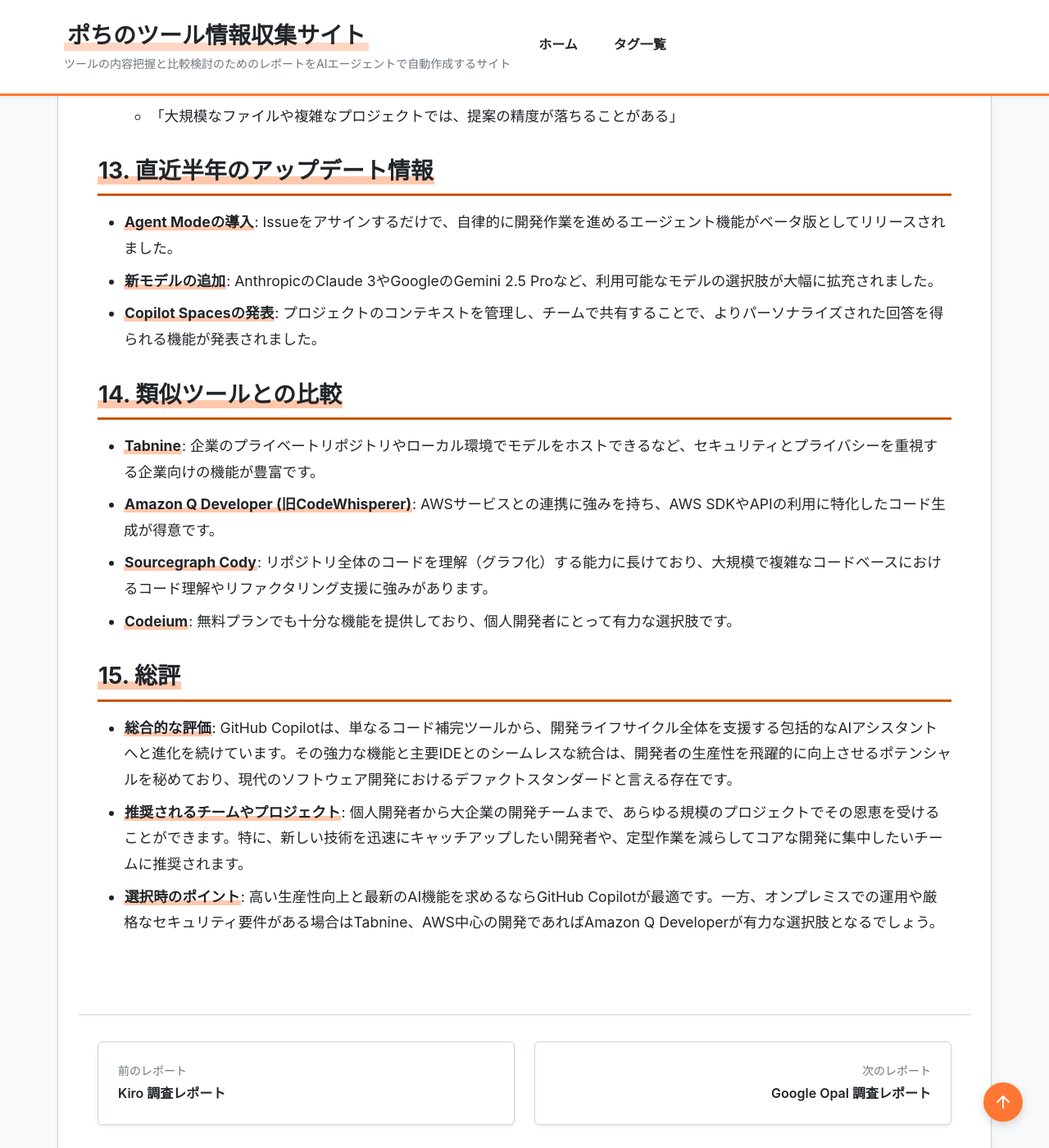
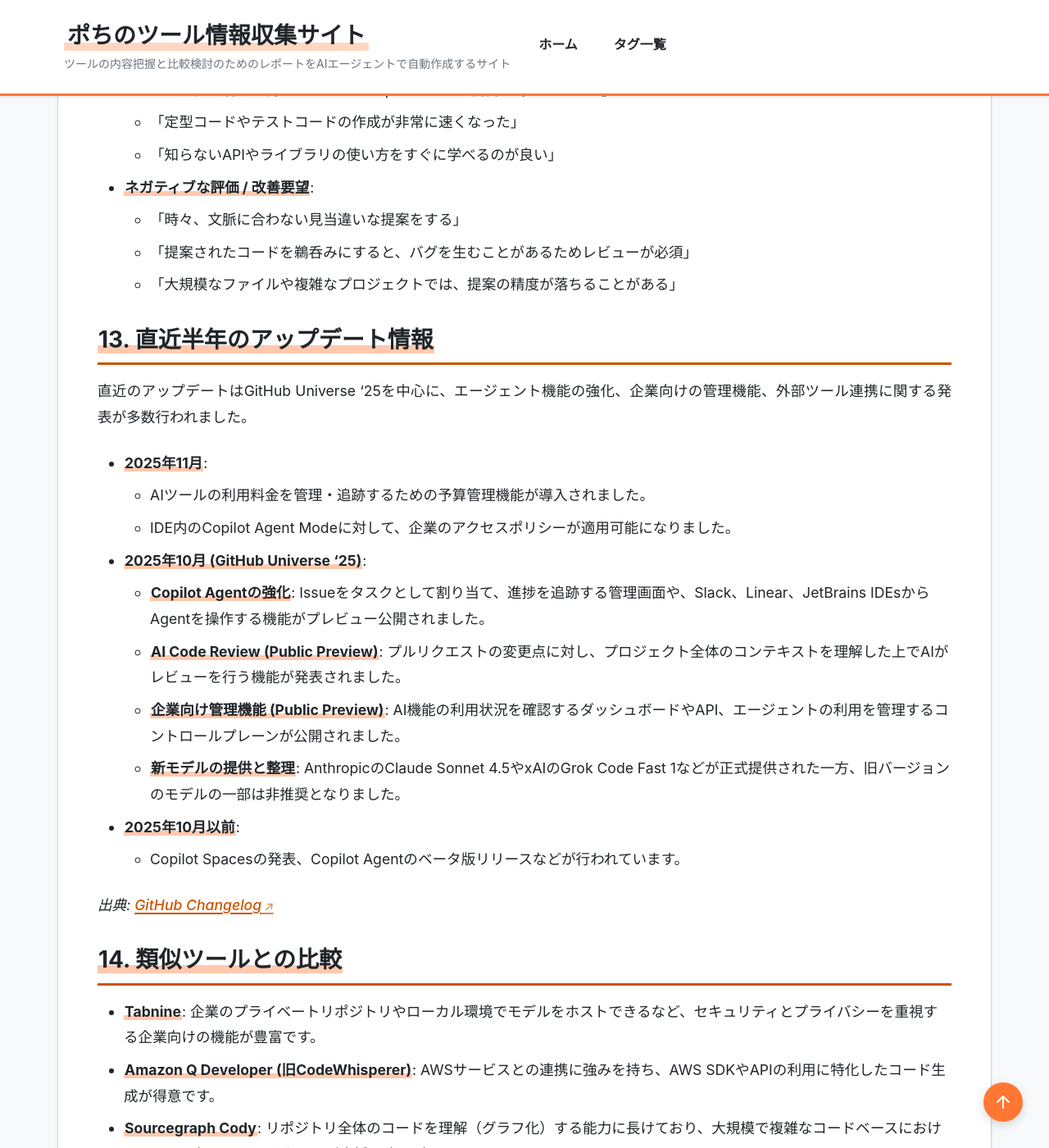
Before and after one commit to aegisfleet/tool-survey-report, a Jekyll site: the page built from _reports/github-copilot.md, in a window 1280 px wide and 1400 px high, scrolled down 6424 px. Shown: the whole window at 82% size. Built offline with Jekyll 4.4.1, drawn with Linux system fonts in a browser that asks for light colours; some of the changed text lies outside the part shown.

Commit message:
feat: Update GitHub Copilot report with latest info (#155)
- Updated the 'last_updated' date to 2025-11-04.
- Revised the 'Major Features' section to include new capabilities announced at GitHub Universe '25, such as enhanced AI Code Review, external tool integrations (Slack, Linear), and the Agent Control Plane.
- Updated the 'Pricing' section to reflect the latest availability of models like Claude 4.5 and Grok Code Fast 1.
- Overhauled the 'Latest Updates' section with a detailed, chronological summary of recent announcements from the official changelog.

Co-authored-by: google-labs-jules[bot] <161369871+google-labs-jules[bot]@users.noreply.github.com>

```diff
--- a/_reports/github-copilot.md
+++ b/_reports/github-copilot.md
@@ -5,7 +5,7 @@ category: "AIコーディング支援"
 developer: "GitHub (Microsoft)"
 official_site: "https://github.com/features/copilot"
 date: "2025-10-19"
-last_updated: "2025-10-19"
+last_updated: "2025-11-04"
 tags:
   - "AI"
   - "コーディング支援"
@@ -47,10 +47,12 @@ relationships:
 
 * **コード補完**: 入力中のコードの文脈を理解し、数行にわたるコードブロックや関数全体をリアルタイムで提案します。
 * **Copilot Chat**: IDE内で自然言語で質問すると、コードの解説、バグの修正案、新しいコードの生成など、対話形式でサポートを提供します。
-* **Agent Mode**: IssueをCopilotに割り当てることで、問題の解決策を自律的に計画し、コードの記述、テスト、プルリクエストの作成までを自動で行います。
-* **Code Review**: プルリクエストの変更点を分析し、潜在的なバグや改善点を自動で指摘します。
+* **Copilot Agent**: IssueをCopilotに割り当てることで、問題の解決策を自律的に計画し、コードの記述、テスト、プルリクエストの作成までを自動で行います。
+* **AI Code Review**: プルリクエストの変更点を分析し、潜在的なバグや改善点を自動で指摘します。GitHub Universe '25で発表されたプレビュー機能では、プロジェクト全体のコンテキストを理解した上でのレビューが可能です。
 * **Copilot Spaces**: プロジェクトに関連するコード、ドキュメント、メモなどを集約し、より精度の高い、プロジェクト固有の回答を生成するためのコンテキスト空間を提供します。
-* **多様なモデル選択**: OpenAIのGPTシリーズ、AnthropicのClaude、GoogleのGeminiなど、タスクに応じて最適なAIモデルを切り替えて利用できます。
+* **多様なモデル選択**: OpenAIのGPTシリーズ、AnthropicのClaude、GoogleのGemini、xAIのGrokなど、タスクに応じて最適なAIモデルを切り替えて利用できます。
+* **外部ツール連携**: SlackやLinearといった外部ツールとの連携機能がパブリックプレビューとして提供され、開発ワークフローをシームレスに接続します。
+* **Agent Control Plane**: 企業がAIエージェントの利用状況を管理・監視し、ポリシーを適用するための一元的なコントロールプレーンです（パブリックプレビュー）。
 
 ## **4. 特徴・強み (Pros)**
 
@@ -71,16 +73,16 @@ relationships:
 
 * **Free**:
   * **価格**: $0
-  * **概要**: 月間の使用制限（補完2,000回、チャット50回など）がある無料プラン。基本的なAIモデルを利用可能。
+  * **概要**: 月間50回のチャットリクエスト、2,000回のコード補完などの使用制限がある無料プラン。Claude Sonnet 3.5, GPT-4.1などの基本モデルにアクセス可能。
 * **Pro**:
   * **価格**: 月額$10 または 年額$100
-  * **概要**: コード補完とチャットが無制限になり、より高性能なAIモデル（GPT-5など）やAgent Modeが利用可能。個人開発者向け。
+  * **概要**: コード補完とチャットが無制限になり、Copilot Agentが利用可能。Claude Sonnet 4.5, GPT-5, Gemini 2.5 Pro, Grok Code Fast 1などの高性能モデルにアクセスできる。
 * **Pro+**:
   * **価格**: 月額$39 または 年額$390
-  * **概要**: Proの全機能に加え、最新・最強力なモデル（Claude Opus 4.1など）へのアクセスと、より多くのプレミアムリクエスト枠を提供。
+  * **概要**: Proの全機能に加え、Claude Opus 4.1など、利用可能な全ての最新・最強力モデルへのアクセスを提供。より多くのプレミアムリクエスト枠とGitHub Sparkへのアクセス権が含まれる。
 * **Business / Enterprise**:
   * **価格**: ユーザーごとの課金（Business: $19/月, Enterprise: $39/月）
-  * **概要**: 組織向けのプラン。ライセンス管理、ポリシー設定、IPアドレスによるアクセス制御、プライベートコードを学習に使用しない保証など、企業向けの機能が追加されます。
+  * **概要**: 組織向けのプラン。ライセンス管理、ポリシー設定（Agent Modeの制御など）、IPアドレスによるアクセス制御、プライベートコードを学習に使用しない保証など、企業向けの機能が追加されます。
 
 *無料トライアル*: Proプランで30日間の無料トライアルが利用可能です。また、認証済みの学生、教師、人気オープンソースプロジェクトのメンテナーはProプランを無料で利用できます。
 
@@ -127,9 +129,20 @@ relationships:
 
 ## **13. 直近半年のアップデート情報**
 
-* **Agent Modeの導入**: Issueをアサインするだけで、自律的に開発作業を進めるエージェント機能がベータ版としてリリースされました。
-* **新モデルの追加**: AnthropicのClaude 3やGoogleのGemini 2.5 Proなど、利用可能なモデルの選択肢が大幅に拡充されました。
-* **Copilot Spacesの発表**: プロジェクトのコンテキストを管理し、チームで共有することで、よりパーソナライズされた回答を得られる機能が発表されました。
+直近のアップデートはGitHub Universe '25を中心に、エージェント機能の強化、企業向けの管理機能、外部ツール連携に関する発表が多数行われました。
+
+*   **2025年11月**:
+    *   AIツールの利用料金を管理・追跡するための予算管理機能が導入されました。
+    *   IDE内のCopilot Agent Modeに対して、企業のアクセスポリシーが適用可能になりました。
+*   **2025年10月 (GitHub Universe '25)**:
+    *   **Copilot Agentの強化**: Issueをタスクとして割り当て、進捗を追跡する管理画面や、Slack、Linear、JetBrains IDEsからAgentを操作する機能がプレビュー公開されました。
+    *   **AI Code Review (Public Preview)**: プルリクエストの変更点に対し、プロジェクト全体のコンテキストを理解した上でAIがレビューを行う機能が発表されました。
+    *   **企業向け管理機能 (Public Preview)**: AI機能の利用状況を確認するダッシュボードやAPI、エージェントの利用を管理するコントロールプレーンが公開されました。
+    *   **新モデルの提供と整理**: AnthropicのClaude Sonnet 4.5やxAIのGrok Code Fast 1などが正式提供された一方、旧バージョンのモデルの一部は非推奨となりました。
+*   **2025年10月以前**:
+    *   Copilot Spacesの発表、Copilot Agentのベータ版リリースなどが行われています。
+
+*出典: [GitHub Changelog](https://github.blog/changelog)*
 
 ## **14. 類似ツールとの比較**
 
```
